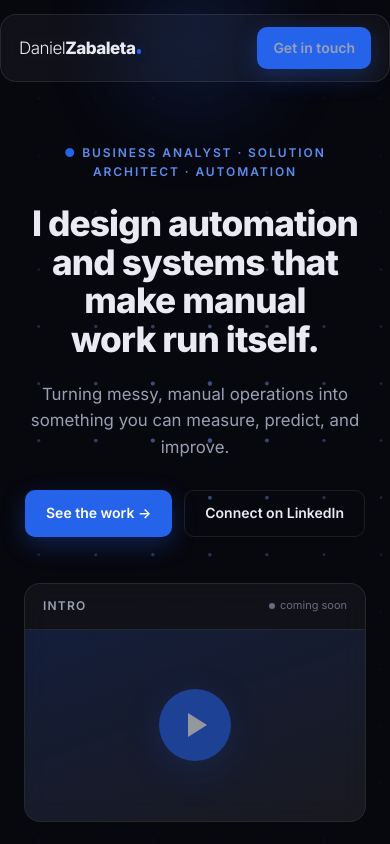
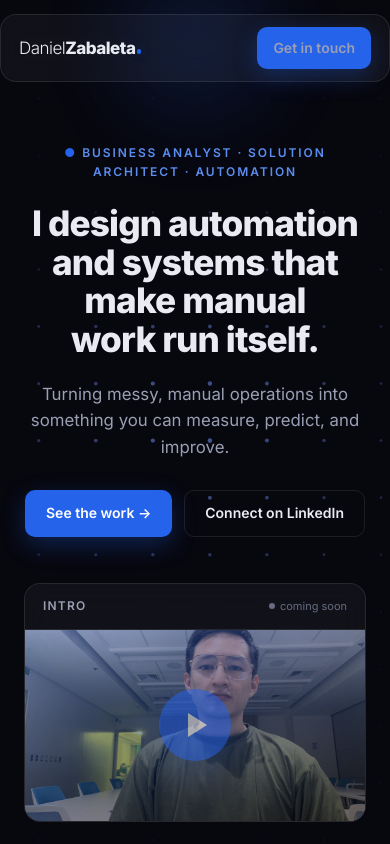
Before and after one commit to DanielZabaleta1/daniel-portfolio, a website built with Vite: page index.html in a window 390 px wide. Shown: the top 844 px of the page. Built offline with nearby package versions, Linux system fonts and the light colour scheme; no server answers; files whose address does not match are found by name.

Commit message:
Add VSL thumbnail image, fix badge to show video duration
- vsl-thumbnail.jpg behind the play button (cropped/resized from the
  original 9MB phone photo to a 1024x576 16:9 JPEG, ~80KB) with a dark
  blue overlay gradient so the play button stays legible.
- The "live" badge dropped the duration the original approved mockup
  had ("live · 90s") when it became config-driven in Phase 4 — restored
  via a new VITE_VSL_DURATION env var (optional; badge just says "live"
  if unset).

```diff
--- a/src/main.ts
+++ b/src/main.ts
@@ -65,13 +65,14 @@ function toEmbedUrl(rawUrl: string): string | null {
 }
 
 const vslUrl = (import.meta.env.VITE_VSL_URL ?? '').trim();
+const vslDuration = (import.meta.env.VITE_VSL_DURATION ?? '').trim();
 const vslEmbedUrl = vslUrl ? toEmbedUrl(vslUrl) : null;
 const vslBadge = document.getElementById('vsl-badge');
 const vslPlay = document.getElementById('vsl-play');
 const vslBody = vslPlay?.parentElement ?? null;
 
 if (vslEmbedUrl && vslBadge && vslPlay && vslBody) {
-  vslBadge.textContent = 'live';
+  vslBadge.textContent = vslDuration ? `live · ${vslDuration}` : 'live';
   vslBadge.classList.add('is-live');
   vslPlay.removeAttribute('aria-disabled');
 
--- a/src/style.css
+++ b/src/style.css
@@ -92,7 +92,14 @@ section { padding: 78px 0; }
 .vsl .ph .live.is-live { color: var(--up); }
 .vsl .ph .live::before { content: ""; width: 6px; height: 6px; border-radius: 50%; background: var(--ink-3); }
 .vsl .ph .live.is-live::before { background: var(--up); box-shadow: 0 0 8px var(--up); }
-.vsl .body { aspect-ratio: 16/9; display: grid; place-items: center; background: linear-gradient(160deg, rgba(37,99,235,.16), rgba(255,255,255,.03)); }
+.vsl .body {
+  aspect-ratio: 16/9;
+  display: grid;
+  place-items: center;
+  background:
+    linear-gradient(160deg, rgba(37,99,235,.38), rgba(7,7,14,.62)),
+    url('/vsl-thumbnail.jpg') center/cover no-repeat;
+}
 .vsl .body .play { width: 72px; height: 72px; border-radius: 50%; background: var(--blue); display: grid; place-items: center; cursor: pointer; box-shadow: 0 10px 40px var(--blue-glow); transition: transform .22s var(--ease), opacity .22s var(--ease); }
 .vsl .body .play::after { content: ""; border-left: 19px solid #fff; border-top: 12px solid transparent; border-bottom: 12px solid transparent; margin-left: 5px; }
 .vsl .body .play:hover { transform: scale(1.07); }
```
Also changed, not shown: public/vsl-thumbnail.jpg (added), 1 other file.
